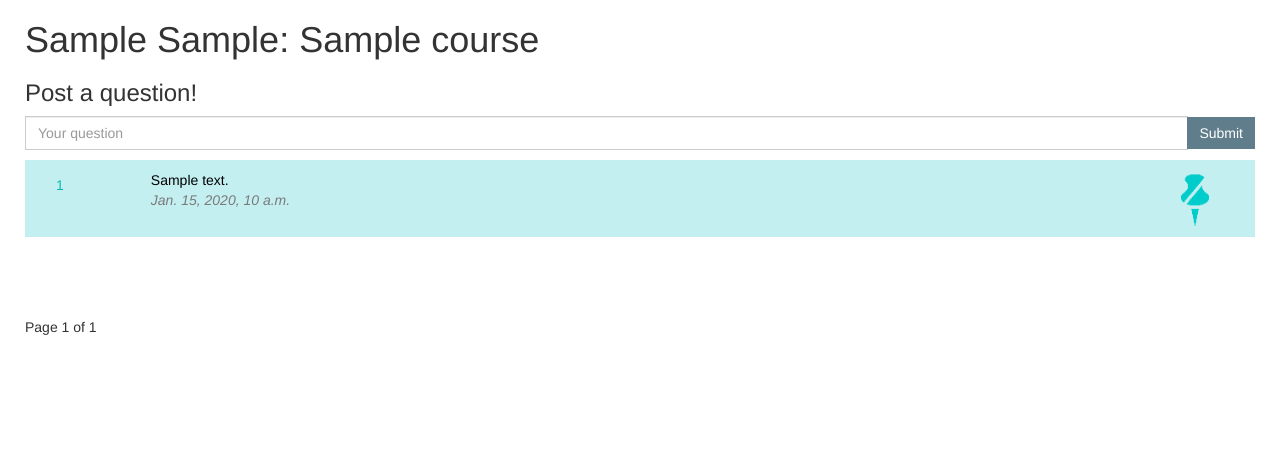
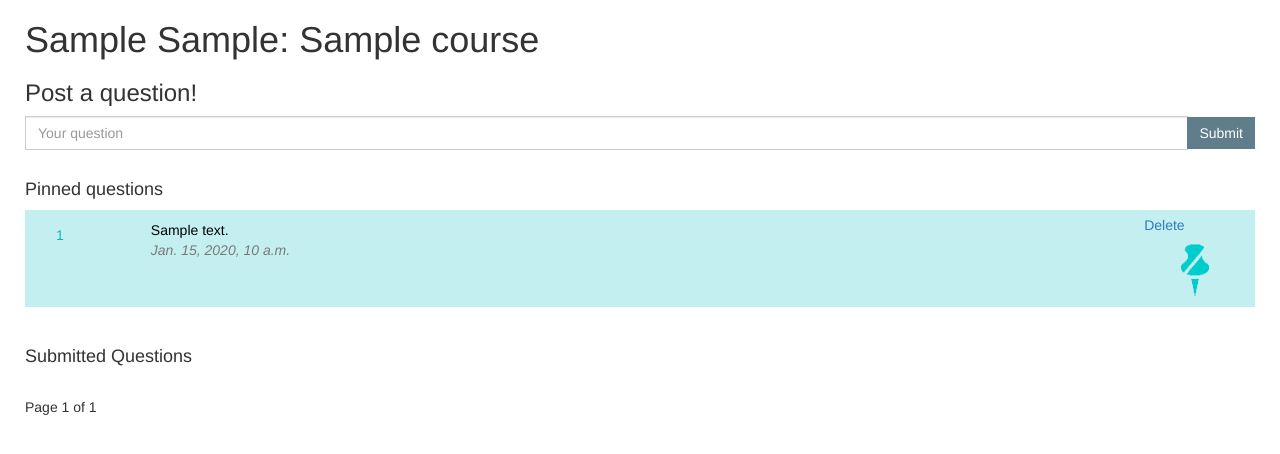
Before and after one commit to karenfeng/class-qa, a Django app: page /1/coursepage/ in a window 1280 px wide. Shown: the part 52-506 px from the top of the page. Run offline with Django 3.2, Linux system fonts and the light colour scheme; a user stored in the database is signed in; tables that the repository leaves empty hold one stand-in row (values such as "Sample post"); some libraries are stand-ins or nearby versions.

Commit message:
Allow questions to be deleted by submitter

```diff
--- a/quailapp/templates/quailapp/coursepage.html
+++ b/quailapp/templates/quailapp/coursepage.html
@@ -18,6 +18,10 @@
     </div>
 </form>
 
+{% if questions_pinned|length > 0 %}
+<br>
+<h4>Pinned questions</h4>
+{% endif %}
 <ul>
 	{% for q in questions_pinned %}
 	<li>
@@ -32,11 +36,11 @@
 						{% csrf_token %}
 						{% buttons %}
 						<div class="btn-group-vertical btn-group-sm" role="group">
-							<button type="submit" class="btn btn-link{% if q.submitter.netid == netid %} disabled{% endif %}" name="vote" id="upvote" value="1">
+							<button type="submit" class="btn btn-link{% if q.submitter.netid == netid %} disabled{% endif %}" name="vote" id="upvote" value="1" {% if q.submitter.netid == netid %}disabled{% endif %}>
 								{% bootstrap_icon "chevron-up" %}
 							</button>
 							<div class="centered votes">{{ q.votes }}</div>
-							<button type="submit" class="btn btn-link {% if q.submitter.netid == netid %} disabled{% endif %}" name="vote" id="downvote" value="-1">
+							<button type="submit" class="btn btn-link{% if q.submitter.netid == netid %} disabled{% endif %}" name="vote" id="downvote" value="-1" {% if q.submitter.netid == netid %}disabled{% endif %}>
 								{% bootstrap_icon "chevron-down" %}
 							</button>
 						</div>
@@ -48,6 +52,11 @@
 						{{ q.text }}<br>
 						<span class="unemph">{{ q.created_on }}</span><br>
 					</p>
+				</div>
+				<div class="col-xs-20">
+					{% if q.submitter.netid == netid %}
+					<a href="{% url 'quailapp:delete_from_coursepage' q.id %}">Delete</a>
+					{% endif %}
 				</div>
 				<div class="col-xs-1">
 					{% if q.is_pinned %}
@@ -73,7 +82,7 @@
 </ul>
 
 <br>
-<br>
+<h4>Submitted Questions</h4>
 <ul>
 	{% for q in questions %}
 	<li>
@@ -88,11 +97,11 @@
 						{% csrf_token %}
 						{% buttons %}
 						<div class="btn-group-vertical btn-group-sm" role="group">
-							<button type="submit" class="btn btn-link{% if q.submitter.netid == netid %} disabled{% endif %}" name="vote" id="upvote" value="1">
+							<button type="submit" class="btn btn-link{% if q.submitter.netid == netid %} disabled{% endif %}" name="vote" id="upvote" value="1" {% if q.submitter.netid == netid %} disabled{% endif %}>
 								{% bootstrap_icon "chevron-up" %}
 							</button>
 							<div class="centered votes">{{ q.votes }}</div>
-							<button type="submit" class="btn btn-link {% if q.submitter.netid == netid %} disabled{% endif %}" name="vote" id="downvote" value="-1">
+							<button type="submit" class="btn btn-link{% if q.submitter.netid == netid %} disabled{% endif %}" name="vote" id="downvote" value="-1" {% if q.submitter.netid == netid %} disabled{% endif %}>
 								{% bootstrap_icon "chevron-down" %}
 							</button>
 						</div>
@@ -104,6 +113,11 @@
 						{{ q.text }}<br>
 						<span class="unemph">{{ q.created_on }}</span><br>
 					</p>
+				</div>
+				<div class="col-xs-20">
+					{% if q.submitter.netid == netid %}
+					<a href="{% url 'quailapp:delete_from_coursepage' q.id %}">Delete</a>
+					{% endif %}
 				</div>
 				<div class="col-xs-1">
 					{% if q.is_pinned %}
--- a/quailapp/templates/quailapp/userinfo.html
+++ b/quailapp/templates/quailapp/userinfo.html
@@ -52,8 +52,11 @@
 				<div class="col-xs-11">
 					<p class="question">
 						{{ q.text }}<br>
-						<span class="unemph">{{ q.created_on }}</span><br>
+						<span class="unemph">{{ q.created_on }}</span>
 					</p>
+				</div>
+				<div class="col-xs-1">
+					<a href="{% url 'quailapp:delete_from_userinfo' q.id %}">Delete</a>
 				</div>
 			</a>
 		</div>
--- a/quailapp/urls.py
+++ b/quailapp/urls.py
@@ -20,5 +20,7 @@ urlpatterns = [
     url(r'^userinfo$', login_required(views.user_info), name='userinfo'),
     url(r'^enroll$', login_required(views.enroll), name='enroll'),
     url(r'^(?P<course_id>[a-zA-Z0-9]+)/coursepage/$', login_required(views.coursepage), name='coursepage'),
+    url(r'^(?P<question_id>[a-zA-Z0-9]+)/delete_from_coursepage/$', login_required(views.delete_from_coursepage), name='delete_from_coursepage'), # a little hacky.
+    url(r'^(?P<question_id>[a-zA-Z0-9]+)/delete_from_info/$', login_required(views.delete_from_userinfo), name='delete_from_userinfo'),
     #url(r'^class$', views.register_class, name='class'),
 ] + static(settings.STATIC_URL, document_root=settings.STATIC_ROOT)
--- a/quailapp/views.py
+++ b/quailapp/views.py
@@ -86,6 +86,17 @@ def coursepage(request, course_id):
         'questions_pinned': questions_pinned, 'questions_unpinned': questions_unpinned, 'questions': questions, 'netid': request.user.netid})
     #def get_queryset(self):
     #    return Question.objects.all()
+
+def delete_from_coursepage(request, question_id):
+    question = get_object_or_404(Question, pk=question_id)
+    course = question.course
+    question.delete()
+    return HttpResponseRedirect(reverse('quailapp:coursepage', args=(course.id,)))
+
+def delete_from_userinfo(request, question_id):
+    question = get_object_or_404(Question, pk=question_id)
+    question.delete()
+    return HttpResponseRedirect(reverse('quailapp:userinfo'))
 
 # detail view = what you see when you click on a question (its answers, votes, etc)
 def question_detail(request, question_id):
```
